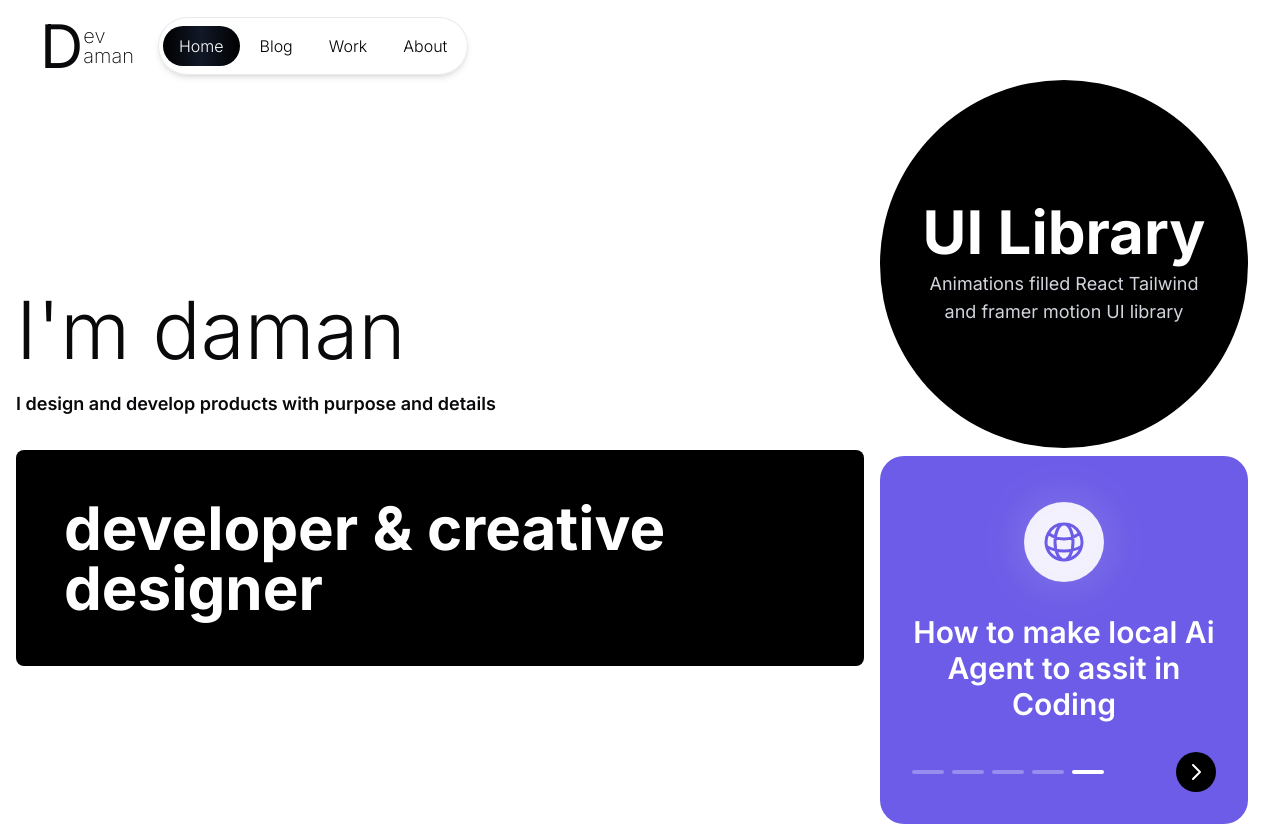
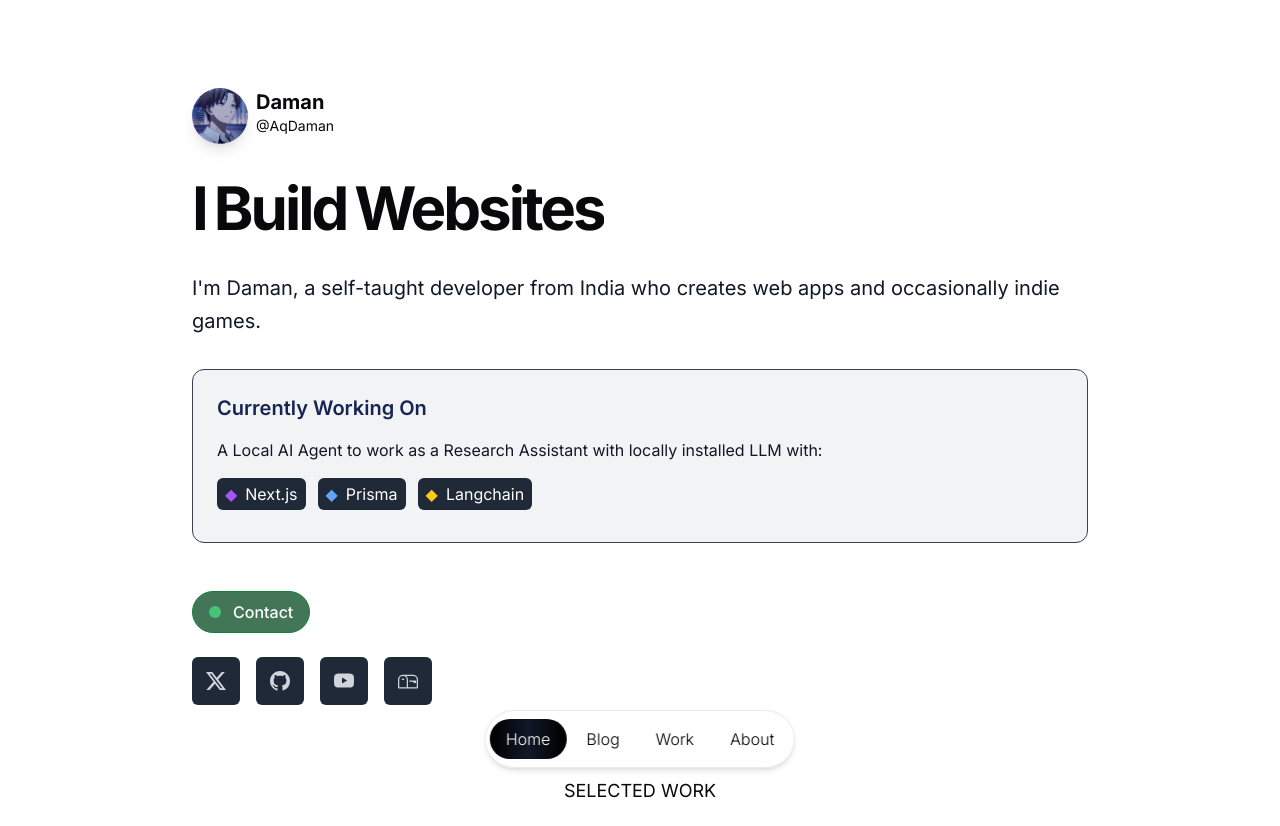
Before and after one commit to damandeep611/dev-blog, a Next.js app: page / in a window 1280 px wide. Shown: the top 826 px of the page. Built offline with nearby package versions, Linux system fonts and the light colour scheme.

Commit message:
hero changes

```diff
--- a/app/components/SelectedWork.tsx
+++ b/app/components/SelectedWork.tsx
@@ -23,7 +23,7 @@ const selectedWorks = [
 
 export default function SelectedWork() {
   return (
-    <section className="w-full mx-auto max-w-[1160px] px-10">
+    <section className="w-full mx-auto  px-10">
       <div className="mt-16 ">
         <p className="text-lg text-center uppercase">Selected work</p>
         {/* project cards */}
--- a/app/components/layout/NavDock.tsx
+++ b/app/components/layout/NavDock.tsx
@@ -4,6 +4,7 @@ import React, { useState } from "react";
 import { motion, AnimatePresence } from "framer-motion";
 import Link from "next/link";
 import { usePathname } from "next/navigation";
+import { ThemeSwitcher } from "./ThemeSwitcher";
 
 interface MenuItem {
   name: string;
@@ -34,15 +35,8 @@ export default function NavDock() {
   const pathname = usePathname();
 
   return (
-    <header className="fixed z-50 py-4">
-      <div className="flex items-center justify-between px-10">
-        <div className="mr-6 hidden md:flex bg-white rounded-xl ">
-          <span className="text-6xl flex items-center">D</span>
-          <span className="text-xl flex items-center font-extralight leading-[1]">
-            ev <br />
-            aman
-          </span>
-        </div>
+    <header className="fixed bottom-8 left-1/2 transform -translate-x-1/2 z-50">
+      <div className="flex items-center justify-between ">
         <nav className=" bg-[#ffffff80] h-[58px] backdrop-blur-lg border border-gray-300/50 shadow-md backdrop-saturate-200 text-black rounded-full p-1 flex items-center gap-1 ">
           {menuItems.map((item, index) => {
             const isActive = pathname === item.href;
--- /dev/null
+++ b/app/components/layout/ThemeProvider.tsx
@@ -0,0 +1,82 @@
+'use client'
+
+import { createContext, useContext, useEffect, useState } from 'react'
+
+type Theme = 'dark' | 'light' | 'system'
+
+type ThemeProviderProps = {
+  children: React.ReactNode
+  defaultTheme?: Theme
+  storageKey?: string
+}
+
+type ThemeProviderState = {
+  theme: Theme
+  setTheme: (theme: Theme) => void
+}
+
+const initialState: ThemeProviderState = {
+  theme: 'system',
+  setTheme: () => null,
+}
+
+const ThemeProviderContext = createContext<ThemeProviderState>(initialState)
+
+export function ThemeProvider({
+  children,
+  defaultTheme = 'system',
+  storageKey = 'theme',
+  ...props
+}: ThemeProviderProps) {
+  const [theme, setTheme] = useState<Theme>(defaultTheme)
+
+  useEffect(() => {
+    const savedTheme = localStorage.getItem(storageKey) as Theme
+    if (savedTheme) {
+      setTheme(savedTheme)
+    } else if (defaultTheme === 'system') {
+      setTheme(
+        window.matchMedia('(prefers-color-scheme: dark)').matches ? 'dark' : 'light'
+      )
+    }
+  }, [defaultTheme, storageKey])
+
+  useEffect(() => {
+    const root = window.document.documentElement
+
+    root.classList.remove('light', 'dark')
+
+    if (theme === 'system') {
+      const systemTheme = window.matchMedia('(prefers-color-scheme: dark)').matches
+        ? 'dark'
+        : 'light'
+      root.classList.add(systemTheme)
+      return
+    }
+
+    root.classList.add(theme)
+  }, [theme])
+
+  const value = {
+    theme,
+    setTheme: (theme: Theme) => {
+      localStorage.setItem(storageKey, theme)
+      setTheme(theme)
+    },
+  }
+
+  return (
+    <ThemeProviderContext.Provider {...props} value={value}>
+      {children}
+    </ThemeProviderContext.Provider>
+  )
+}
+
+export const useTheme = () => {
+  const context = useContext(ThemeProviderContext)
+
+  if (context === undefined)
+    throw new Error("useTheme must be used within a ThemeProvider")
+
+  return context
+}
--- /dev/null
+++ b/app/components/layout/ThemeSwitcher.tsx
@@ -0,0 +1,45 @@
+'use client'
+
+import { useState, useEffect } from 'react'
+import { useTheme } from './ThemeProvider'
+
+export function ThemeSwitcher() {
+  const { theme, setTheme } = useTheme()
+  const [mounted, setMounted] = useState(false)
+
+  // Ensure component is mounted to avoid hydration mismatch
+  useEffect(() => {
+    setMounted(true)
+  }, [])
+
+  if (!mounted) return null
+
+  return (
+    <div className="flex items-center space-x-2">
+      <button
+        onClick={() => setTheme('light')}
+        className={`px-3 py-1 rounded-md ${
+          theme === 'light' ? 'bg-slate-200 dark:bg-slate-700' : 'bg-slate-100 dark:bg-slate-800'
+        }`}
+      >
+        Light
+      </button>
+      <button
+        onClick={() => setTheme('dark')}
+        className={`px-3 py-1 rounded-md ${
+          theme === 'dark' ? 'bg-slate-200 dark:bg-slate-700' : 'bg-slate-100 dark:bg-slate-800'
+        }`}
+      >
+        Dark
+      </button>
+      <button
+        onClick={() => setTheme('system')}
+        className={`px-3 py-1 rounded-md ${
+          theme === 'system' ? 'bg-slate-200 dark:bg-slate-700' : 'bg-slate-100 dark:bg-slate-800'
+        }`}
+      >
+        System
+      </button>
+    </div>
+  )
+}
--- a/app/components/ui/HeroSection.tsx
+++ b/app/components/ui/HeroSection.tsx
@@ -1,108 +1,148 @@
 "use client";
 
+import Image from "next/image";
+import { motion } from "framer-motion";
+import pfp from "../../../public/images/pfpmain.jpeg";
+import { BsGithub, BsMailbox, BsTwitterX, BsYoutube } from "react-icons/bs";
+import React from "react";
+import SocialButton from "./SocialButton";
+import { IntroHeadingAni } from "./IntroHeadingAni";
 
 export default function HeroSection() {
   return (
-    <section className="min-h-screen ">
-      <div className="flex flex-col md:flex-row  px-4 items-center">
-        {/* left info col */}
-        <div className="flex-1 h-full">
-          <div className="my-8 ">
-            <h1 className="text-[80px] font-light">I'm daman</h1>
-            <span className="text-lg font-semibold">
-              I design and develop products with purpose and details
-            </span>
-          </div>
-          <div className=" p-12  bg-black rounded-lg">
-            <h1 className="text-white text-6xl font-bold max-w-2xl">
-              developer & creative designer
-            </h1>
+    <section className=" flex flex-col items-center justify-center py-2 px-6 ">
+      <div className="w-full max-w-4xl mx-auto">
+        {/* Profile Header */}
+        <div className="flex flex-col md:flex-row items-center md:items-start gap-2 mb-8">
+          <motion.div
+            initial={{ opacity: 0, scale: 0.8 }}
+            animate={{ opacity: 1, scale: 1 }}
+            transition={{ duration: 0.5 }}
+            className="relative w-14 h-14 rounded-full overflow-hidden  border-gray-700 shadow-lg"
+          >
+            <Image
+              src={pfp}
+              alt="Profile picture"
+              fill
+              className="object-cover"
+              priority
+            />
+          </motion.div>
+          <div className="text-center md:text-left">
+            <motion.h1
+              initial={{ opacity: 0, y: 20 }}
+              animate={{ opacity: 1, y: 0 }}
+              transition={{ duration: 0.5, delay: 0.2 }}
+              className="text-xl md:text-xl font-bold "
+            >
+              Daman
+            </motion.h1>
+            <motion.p
+              initial={{ opacity: 0, y: 20 }}
+              animate={{ opacity: 1, y: 0 }}
+              transition={{ duration: 0.5, delay: 0.3 }}
+              className=" text-sm"
+            >
+              @AqDaman
+            </motion.p>
           </div>
         </div>
-        {/* right project column  */}
-        <div className="w-[400px] flex flex-col items-center justify-between gap-2  px-4">
-          {/* Stats Circle */}
-          <div className="aspect-square ">
-            <div className="bg-black rounded-full w-full h-full flex flex-col items-center justify-center text-white p-8">
-              <h2 className="text-5xl md:text-6xl font-bold mb-2">
-                UI Library
-              </h2>
-              <p className="text-center text-gray-300 text-base md:text-lg">
-                Animations filled React Tailwind and framer motion UI library
-              </p>
+
+        {/* Animated Intro */}
+        <motion.div
+          initial={{ opacity: 0, y: 20 }}
+          animate={{ opacity: 1, y: 0 }}
+          transition={{ duration: 0.5, delay: 0.4 }}
+          className="mb-8 flex justify-center md:justify-start"
+        >
+          <div className="relative overflow-hidden">
+            <IntroHeadingAni
+              text="I Build"
+              rotatingWords={["Web apps", "Websites", "AI Agents"]}
+            />
+          </div>
+        </motion.div>
+
+        {/* Bio Section */}
+        <motion.div
+          initial={{ opacity: 0, y: 20 }}
+          animate={{ opacity: 1, y: 0 }}
+          transition={{ duration: 0.5, delay: 0.5 }}
+          className="mb-12 text-center md:text-left"
+        >
+          <p className="text-gray-900 text-xl mb-8 leading-relaxed">
+            I'm Daman, a self-taught developer from India who creates web apps
+            and occasionally indie games.
+          </p>
+
+          <div className="bg-gray-200/50 rounded-xl p-6 backdrop-blur-sm border border-gray-700">
+            <h2 className="text-xl font-semibold mb-4 text-blue-950">
+              Currently Working On
+            </h2>
+            <p className="text-gray-900 mb-4">
+              A Local AI Agent to work as a Research Assistant with locally
+              installed LLM with:
+            </p>
+            <div className="flex flex-wrap gap-3 mb-2">
+              <span className="inline-flex items-center px-2 py-1 rounded-md bg-gray-800 text-white">
+                <span className="mr-2 text-purple-500">◆</span> Next.js
+              </span>
+              <span className="inline-flex items-center px-2 py-1 rounded-md bg-gray-800 text-white">
+                <span className="mr-2 text-blue-400">◆</span> Prisma
+              </span>
+              <span className="inline-flex items-center px-2 py-1 rounded-md bg-gray-800 text-white">
+                <span className="mr-2 text-yellow-400">◆</span> Langchain
+              </span>
             </div>
           </div>
-          <div className="aspect-square">
-            <div className="bg-[#6C5CE7] rounded-3xl w-full h-full p-8 flex flex-col">
-              <div className="flex-1 flex flex-col items-center justify-center">
-                <div className="w-16 md:w-20 h-16 md:h-20 mb-8 relative">
-                  <div className="absolute inset-0 bg-white/20 rounded-full blur-xl" />
-                  <div className="relative w-full h-full bg-white/90 rounded-full flex items-center justify-center">
-                    <GlobeIcon />
-                  </div>
-                </div>
-                <h3 className="text-white text-2xl md:text-3xl font-semibold text-center leading-tight">
-                  How to make local Ai Agent to assit in Coding
-                </h3>
-              </div>
-              <div className="flex justify-between items-center mt-4">
-                <div className="flex gap-2">
-                  {[...Array(5)].map((_, i) => (
-                    <div
-                      key={i}
-                      className={`w-8 h-1 rounded-full ${
-                        i === 4 ? "bg-white" : "bg-white/30"
-                      }`}
-                    />
-                  ))}
-                </div>
-                <button
-                  className="w-10 h-10 rounded-full bg-black flex items-center justify-center text-white hover:bg-gray-900 transition-colors"
-                  aria-label="Learn more"
-                >
-                  <ArrowIcon />
-                </button>
-              </div>
-            </div>
-          </div>
-        </div>
+        </motion.div>
+
+        {/* Contact Section */}
+        <motion.div
+          initial={{ opacity: 0, y: 20 }}
+          animate={{ opacity: 1, y: 0 }}
+          transition={{ duration: 0.5, delay: 0.7 }}
+          className="flex flex-col items-center md:items-start"
+        >
+          <motion.div
+            initial={{ opacity: 0, scale: 0.9 }}
+            animate={{ opacity: 1, scale: 1 }}
+            transition={{ delay: 0.8 }}
+            className="inline-flex items-center px-4 py-2 rounded-full bg-green-900/80 backdrop-blur-sm mb-6 border border-green-700"
+          >
+            <span className="w-3 h-3 bg-green-400 rounded-full mr-3 animate-pulse" />
+            <span className="font-medium text-white">Contact</span>
+          </motion.div>
+
+          <motion.div
+            initial={{ opacity: 0, y: 20 }}
+            animate={{ opacity: 1, y: 0 }}
+            transition={{ duration: 0.5, delay: 0.9 }}
+            className="flex gap-4"
+          >
+            <SocialButton
+              icon={<BsTwitterX size={20} />}
+              href="https://twitter.com/AqDaman"
+              ariaLabel="x"
+            />
+            <SocialButton
+              icon={<BsGithub size={20} />}
+              href="https://github.com/damandeep611"
+              ariaLabel="Github"
+            />
+            <SocialButton
+              icon={<BsYoutube size={20} />}
+              href="https://youtube.com/@damandeep611"
+              ariaLabel="Youtube"
+            />
+            <SocialButton
+              icon={<BsMailbox size={20} />}
+              href="mailto:contact@daman.dev"
+              ariaLabel="Email"
+            />
+          </motion.div>
+        </motion.div>
       </div>
     </section>
   );
 }
-
-function GlobeIcon() {
-  return (
-    <svg
-      viewBox="0 0 24 24"
-      fill="none"
-      stroke="currentColor"
-      className="w-12 h-12 text-[#6C5CE7]"
-      strokeWidth={1.5}
-    >
-      <path
-        strokeLinecap="round"
-        strokeLinejoin="round"
-        d="M12 21a9.004 9.004 0 008.716-6.747M12 21a9.004 9.004 0 01-8.716-6.747M12 21c2.485 0 4.5-4.03 4.5-9S14.485 3 12 3m0 18c-2.485 0-4.5-4.03-4.5-9S9.515 3 12 3m0 0a8.997 8.997 0 017.843 4.582M12 3a8.997 8.997 0 00-7.843 4.582m15.686 0A11.953 11.953 0 0112 10.5c-2.998 0-5.74-1.1-7.843-2.918m15.686 0A8.959 8.959 0 0121 12c0 .778-.099 1.533-.284 2.253m0 0A17.919 17.919 0 0112 16.5c-3.162 0-6.133-.815-8.716-2.247m0 0A9.015 9.015 0 013 12c0-1.605.42-3.113 1.157-4.418"
-      />
-    </svg>
-  );
-}
-
-function ArrowIcon() {
-  return (
-    <svg
-      className="w-6 h-6"
-      fill="none"
-      stroke="currentColor"
-      viewBox="0 0 24 24"
-    >
-      <path
-        strokeLinecap="round"
-        strokeLinejoin="round"
-        strokeWidth={2}
-        d="M9 5l7 7-7 7"
-      />
-    </svg>
-  );
-}
--- /dev/null
+++ b/app/components/ui/IntroHeadingAni.tsx
@@ -0,0 +1,95 @@
+"use client"
+import { cn } from '@/lib/utils';
+import { motion, useInView, AnimatePresence } from 'framer-motion';
+import { useEffect, useRef, useState } from 'react';
+interface AnimatedTextProps {
+  /** The main text to display with pull-up animation */
+  text: string;
+  /** Array of words to rotate through at the end */
+  rotatingWords?: string[];
+  /** Delay between each word animation in seconds */
+  animationDelay?: number;
+  /** Interval between rotating words in milliseconds */
+  rotationInterval?: number;
+  /** Additional classes to apply to the text */
+  className?: string;
+}
+export function IntroHeadingAni({
+  text,
+  rotatingWords = ["Apps", "Websites", "Ai Tools"],
+  animationDelay = 0.1,
+  rotationInterval = 3000,
+  className = '',
+}: AnimatedTextProps) {
+  const [index, setIndex] = useState(0);
+  const ref = useRef(null);
+  const isInView = useInView(ref, { once: true });
+
+  // Split the main text into words
+  const mainWords = text.split(' ');
+
+  useEffect(() => {
+    const interval = setInterval(() => {
+      setIndex((prevIndex) => (prevIndex + 1) % rotatingWords.length);
+    }, rotationInterval);
+
+    // Clean up interval on unmount
+    return () => clearInterval(interval);
+  }, [rotatingWords.length, rotationInterval]);
+
+  const pullupVariant = {
+    initial: { y: 20, opacity: 0 },
+    animate: (i: any) => ({
+      y: 0,
+      opacity: 1,
+      transition: {
+        delay: i * animationDelay,
+      },
+    }),
+  };
+
+  return (
+    <div className="flex flex-wrap justify-center items-center">
+      {/* Animate main text words */}
+      {mainWords.map((word, i) => (
+        <motion.div
+          key={i}
+          ref={ref}
+          variants={pullupVariant}
+          initial="initial"
+          animate={isInView ? 'animate' : ''}
+          custom={i}
+          className={cn(
+            'text-3xl text-center sm:text-4xl font-bold tracking-tighter md:text-6xl md:leading-[4rem]',
+            'pr-2', // class to separate words
+            className
+          )}
+        >
+          {word === '' ? <span>&nbsp;</span> : word}
+        </motion.div>
+      ))}
+
+      {/* Container for rotating word */}
+      <div className="h-[4rem] overflow-hidden relative flex items-center">
+        <AnimatePresence mode="wait">
+          <motion.div
+            key={index}
+            initial={{ y: 40, opacity: 0 }}
+            animate={{ y: 0, opacity: 1 }}
+            exit={{ y: -40, opacity: 0 }}
+            transition={{
+              y: { type: "spring", stiffness: 300, damping: 30 },
+              opacity: { duration: 0.2 },
+            }}
+            className={cn(
+              'text-xl text-center sm:text-4xl font-bold tracking-tighter md:text-6xl md:leading-[4rem]',
+              className
+            )}
+          >
+            {rotatingWords[index]}
+          </motion.div>
+        </AnimatePresence>
+      </div>
+    </div>
+  );
+}
--- /dev/null
+++ b/app/components/ui/SocialButton.tsx
@@ -0,0 +1,19 @@
+import Link from "next/link"
+import React from "react"
+
+interface SocialButtonsProps{
+  icon: React.ReactNode,
+  href: string,
+  ariaLabel?: string,
+  className?: string,
+  target?: "_blank" | "_self" | "_parent" | "_top"
+  onClick?: (e:React.MouseEvent<HTMLAnchorElement>) => void
+}
+
+export default function SocialButton({icon, href, ariaLabel, className, target, onClick}:SocialButtonsProps){
+  return(
+    <Link href={href} aria-label={ariaLabel} rel={target === '_blank' ? 'noopener noreferer' : undefined} className={`w-12 h-12 bg-gray-800 rounded-md flex items-center justify-center text-gray-300 hover:text-gray-100 hover:bg-gray-800 transition-colors`} >
+    {icon}
+    </Link>
+  )
+}
--- a/app/layout.tsx
+++ b/app/layout.tsx
@@ -3,6 +3,7 @@ import { Inter } from "next/font/google";
 
 import Footer from "./components/layout/Footer";
 import NavDock from "./components/layout/NavDock";
+import { ThemeProvider } from "./components/layout/ThemeProvider";
 
 export const metadata = {
   title: `devdaman`,
@@ -15,8 +16,6 @@ const inter = Inter({
   display: "swap",
 });
 
-
-
 export default function RootLayout({
   children,
 }: {
@@ -24,9 +23,11 @@ export default function RootLayout({
 }) {
   return (
     <html lang="en" className={inter.variable}>
-      <body className="">
-        <NavDock />
-        <main className="py-20 overflow-hidden">{children}</main>
+      <body className="max-w-[1160px] mx-auto">
+        <ThemeProvider defaultTheme="system" storageKey="theme">
+          <NavDock />
+          <main className="py-20 overflow-hidden">{children}</main>
+        </ThemeProvider>
       </body>
     </html>
   );
--- a/package.json
+++ b/package.json
@@ -10,6 +10,7 @@
     "@contentful/rich-text-react-renderer": "^15.17.1",
     "@contentful/rich-text-types": "^16.2.1",
     "@contentful/vercel-nextjs-toolkit": "latest",
+    "@heroicons/react": "^2.2.0",
     "@radix-ui/react-slot": "^1.1.0",
     "@tailwindcss/typography": "0.5.9",
     "@types/node": "^20.5.0",
@@ -29,7 +30,7 @@
     "postcss": "8.4.31",
     "react": "^18.2.0",
     "react-dom": "^18.2.0",
-    "react-icons": "^5.3.0",
+    "react-icons": "^5.5.0",
     "tailwind-merge": "^2.5.4",
     "tailwindcss": "^3.3.3",
     "tailwindcss-animate": "^1.0.7",
```
Also changed, not shown: public/images/pfpmain.jpeg (added), 1 other file (tests, documents, lock files or other folders).
